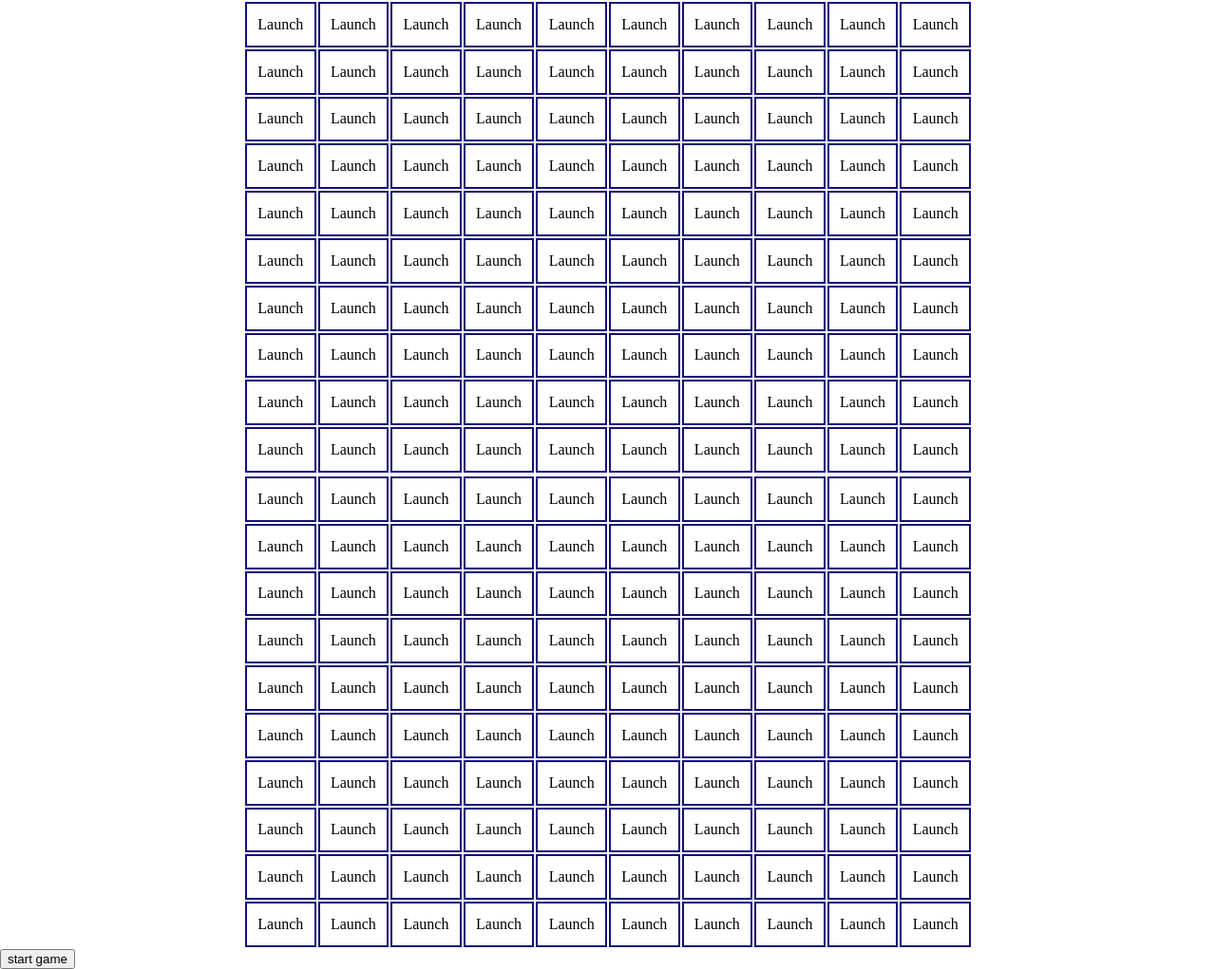
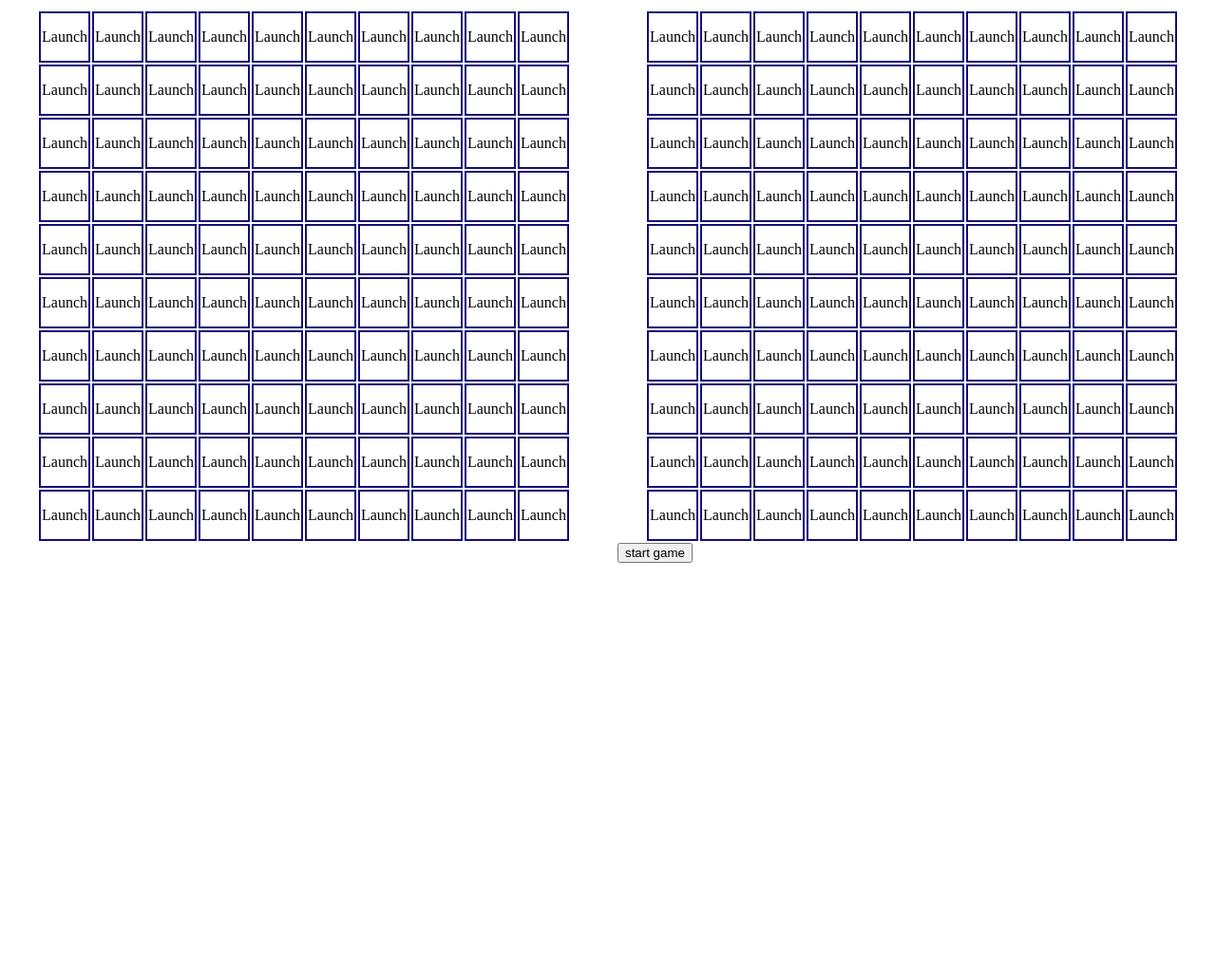
Before and after one commit to yij793/battleship, a website: page public/index.html in a window 1280 px wide. Shown: the whole page at 95% size. After the commit the page ends 800 px from the top, so only its background shows below. Drawn offline with nearby package versions, Linux system fonts and the light colour scheme.

Commit message:
update css using flex box to having 2 board in one screen,using wrap when window size is samll

```diff
--- a/public/style/layout.scss
+++ b/public/style/layout.scss
@@ -4,11 +4,21 @@ body{
     margin: 0;
 }
 #playGround{
+    display: flex;
+    flex-wrap:wrap;
+    #aiBoard{
+        flex:1;
+        margin: 10px;
+    }
+    #userBoard{
+        flex:1;
+        margin: 10px;
+    }
 
     table{
         position: relative;
-        width:60%;
-        height:500px;
+        width:30%;
+        height:50%px;
         margin: auto;
     }
    th{
@@ -18,6 +28,8 @@ body{
    td{
         border:2px solid rgb(21, 14, 119);
         text-align: center;
+        width: 1em;
+        height:3em
    }
 
 }
```
Also changed, not shown: public/stylesheets/layout.css, 1 other file.
